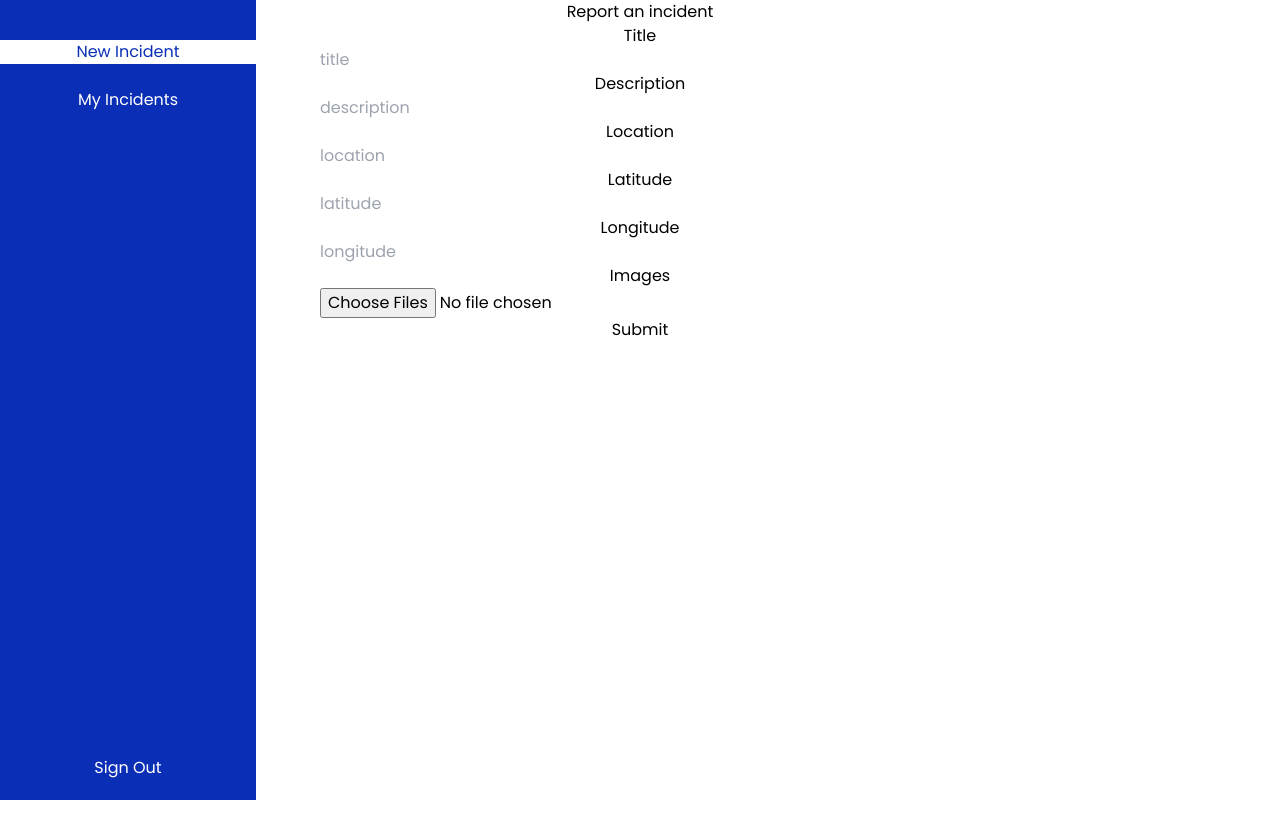
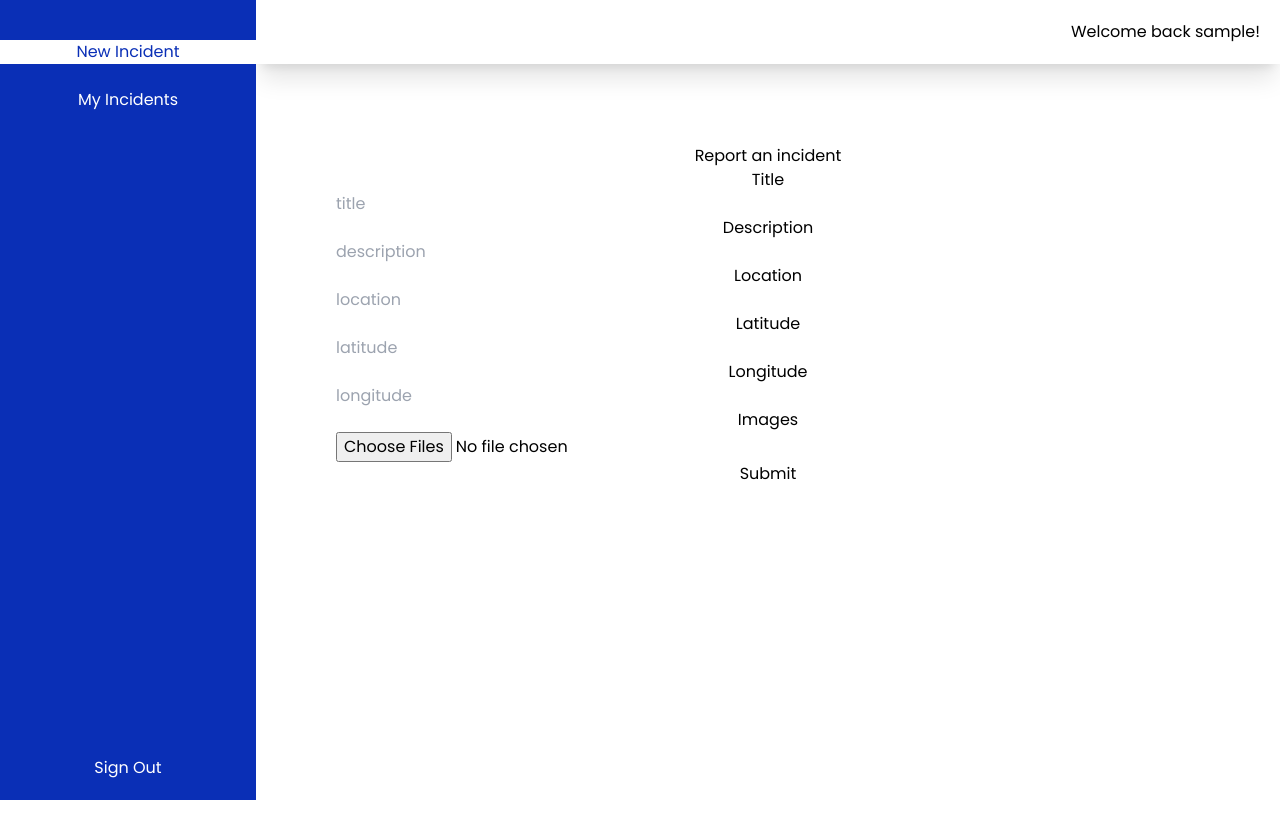
Before and after one commit to Samstar10/Aj-F, a React (Create React App) app: page /incidentreport in a window 1280 px wide. Shown: the top 838 px of the page. Before the commit the page ends 800 px from the top, so only its background shows below. Built offline with nearby package versions, Linux system fonts and the light colour scheme; no server answers; sample sign-in values are in the browser's storage.

Commit message:
Fix display bug involving the main section and the sidebar

```diff
--- a/package.json
+++ b/package.json
@@ -8,6 +8,7 @@
     "@testing-library/user-event": "^13.5.0",
     "autoprefixer": "^10.4.18",
     "gh-pages": "^6.1.1",
+    "jwt-decode": "^4.0.0",
     "postcss-cli": "^11.0.0",
     "react": "^18.2.0",
     "react-dom": "^18.2.0",
--- /dev/null
+++ b/src/Components/Header.js
@@ -0,0 +1,9 @@
+import React from "react";
+
+export default function Header(props) {
+    return (
+        <header className="flex justify-end p-5 shadow-xl">
+            <h1 className="text-left">Welcome back {props.name}!</h1>
+        </header>
+    )
+}
--- a/src/Components/IncidentReport.js
+++ b/src/Components/IncidentReport.js
@@ -1,6 +1,8 @@
-import React, { useState } from "react";
+import React, { useEffect, useState } from "react";
 import Sidebar from "./Sidebar";
+import Header from "./Header";
 import { useNavigate } from "react-router-dom";
+import { jwtDecode } from "jwt-decode";
 
 export default function IncidentReport() {
     const [formData, setFormData] = useState({
@@ -11,7 +13,9 @@ export default function IncidentReport() {
         longitude: ""
     })
     const [files, setFiles] = useState([])
+    const [username, setUsername] = useState("")
     const navigate = useNavigate();
+    const token = localStorage.getItem("token")
 
     const handleChange = (e) => {
         setFormData({
@@ -20,13 +24,27 @@ export default function IncidentReport() {
         })
     }
 
+    useEffect(() => {
+        navigator.geolocation.getCurrentPosition((position) => {
+            setFormData({
+                ...formData,
+                latitude: position.coords.latitude,
+                longitude: position.coords.longitude
+            })
+        })
+    }, [])
+
+    useEffect(() => {
+        if(token){
+            const pay_load = jwtDecode(token)
+            const payload = JSON.parse(atob(token.split(".")[1]))
+            const name = payload.username
+
+            setUsername(name)
+        }
+    }, [])
+
     const createIncidentReport = (e) => {
-        const formData = new FormData();
-        formData.append("title", formData.title);
-        formData.append("description", formData.description);
-        formData.append("location", formData.location);
-        formData.append("latitude", formData.latitude);
-        formData.append("longitude", formData.longitude);
 
         try{
             fetch("https://ajali-b.onrender.com/incidents", {
@@ -96,11 +114,13 @@ export default function IncidentReport() {
     }
 
     return (
-        <div>
+        <div className="flex">
             <Sidebar />
-            <div className="h-screen items-center mx-auto flex flex-col">
+            <div className="flex-1 md:ml-[20%]">
+                <Header name={username} />
+                <div className="h-screen w-full flex items-center flex-col p-20">
                     <h1>Report an incident</h1>
-                <div className="w-1/2">
+                    <div className="border-1 border-black w-full">
                         <form onSubmit={handleSubmit} className="flex flex-col">
                             <label htmlFor="title">Title</label>
                             <input type="text" name="title" placeholder="title" onChange={handleChange}/>
@@ -119,5 +139,6 @@ export default function IncidentReport() {
                     </div>
                 </div>
             </div>
+        </div>
     );
 }
```
Also changed, not shown: 1 other file (tests, documents, lock files or other folders). Lines whose indentation alone changed are shown as unchanged.
